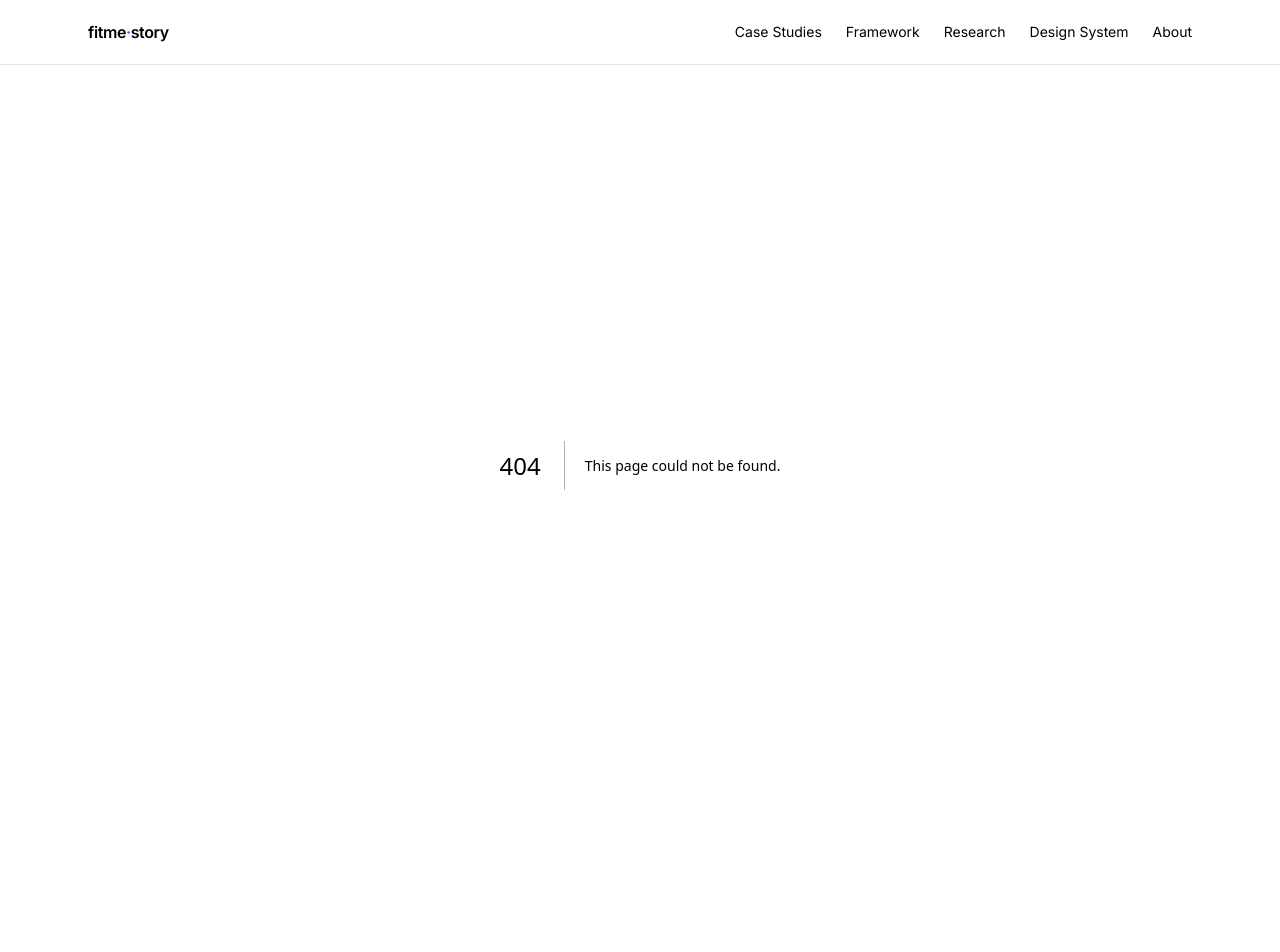
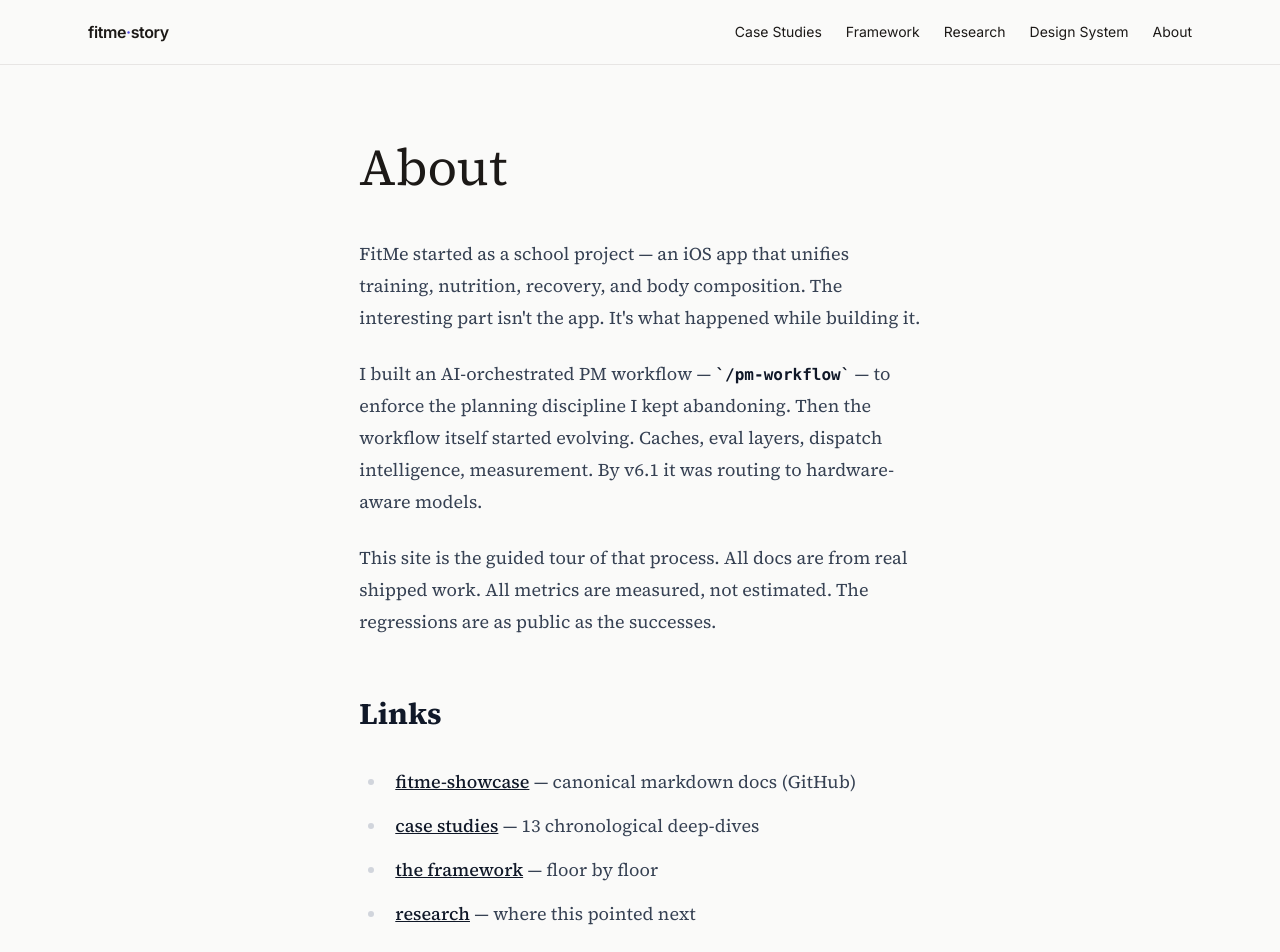
Before and after one commit to Regevba/fitme-story, a Next.js app: page /about in a window 1280 px wide. Before the commit this address had no page. Shown: the top 952 px of the page. Built offline with nearby package versions, Linux system fonts and the light colour scheme.

Commit message:
feat: /about page with bio and links

```diff
--- /dev/null
+++ b/src/app/about/page.tsx
@@ -0,0 +1,47 @@
+import Link from 'next/link';
+import type { Metadata } from 'next';
+
+export const metadata: Metadata = {
+  title: 'About — fitme-story',
+  description: 'Who built this, why, and where to find the full archive.',
+};
+
+export default function AboutPage() {
+  return (
+    <article className="max-w-[var(--measure-wide)] mx-auto px-6 py-16">
+      <h1 className="font-serif text-[length:var(--text-display-lg)]">About</h1>
+      <div className="prose prose-lg max-w-[var(--measure-body)] mt-8">
+        <p>
+          FitMe started as a school project — an iOS app that unifies training, nutrition, recovery, and body composition.
+          The interesting part isn&apos;t the app. It&apos;s what happened while building it.
+        </p>
+        <p>
+          I built an AI-orchestrated PM workflow — <code>/pm-workflow</code> — to enforce the planning discipline I kept
+          abandoning. Then the workflow itself started evolving. Caches, eval layers, dispatch intelligence, measurement.
+          By v6.1 it was routing to hardware-aware models.
+        </p>
+        <p>
+          This site is the guided tour of that process. All docs are from real shipped work. All metrics are measured,
+          not estimated. The regressions are as public as the successes.
+        </p>
+        <h2>Links</h2>
+        <ul>
+          <li>
+            <a href="https://github.com/Regevba/fitme-showcase">fitme-showcase</a> — canonical markdown docs (GitHub)
+          </li>
+          <li>
+            <Link href="/case-studies">case studies</Link> — 13 chronological deep-dives
+          </li>
+          <li>
+            <Link href="/framework">the framework</Link> — floor by floor
+          </li>
+          <li>
+            <Link href="/research">research</Link> — where this pointed next
+          </li>
+        </ul>
+        <h2>Contact</h2>
+        <p>regvash21@gmail.com</p>
+      </div>
+    </article>
+  );
+}
```
